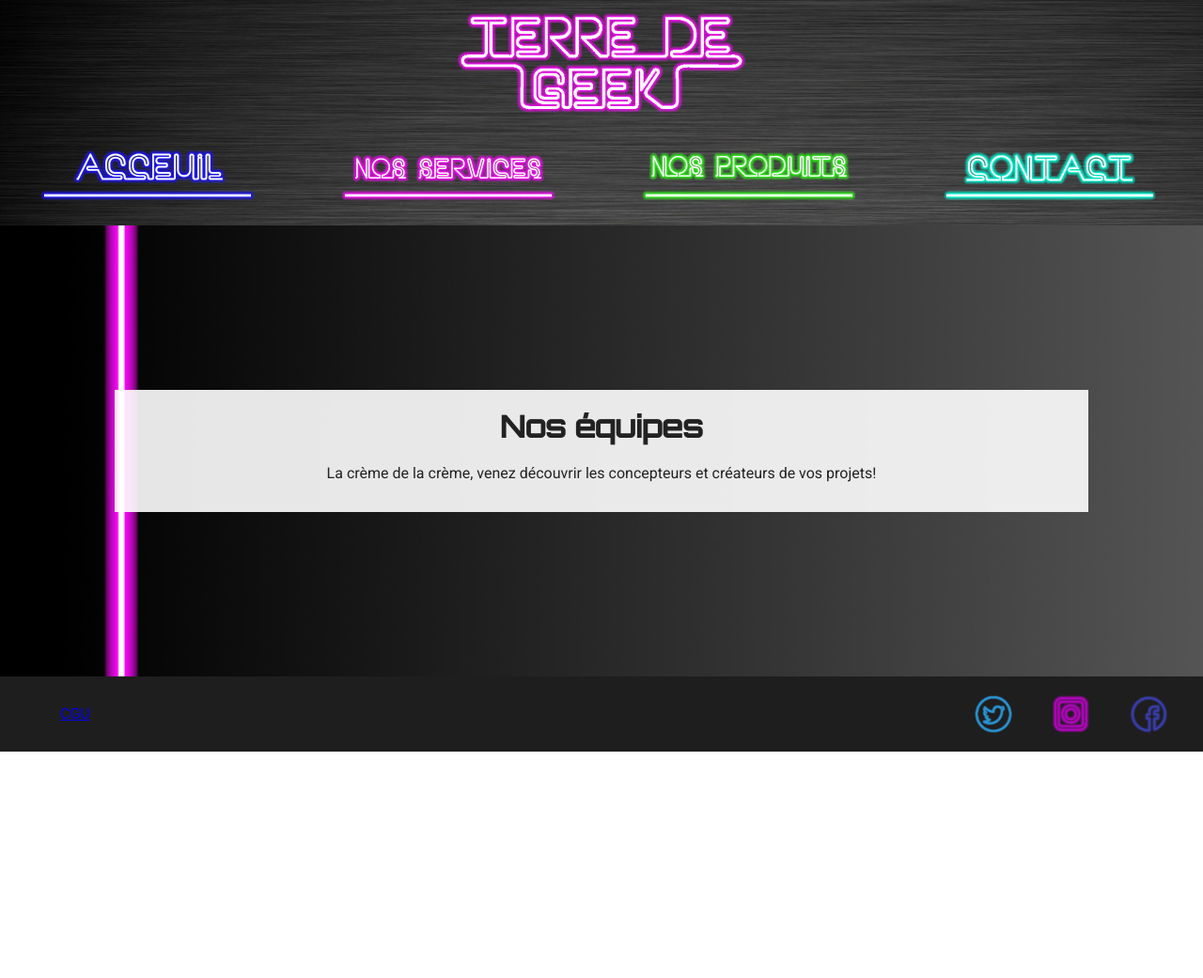
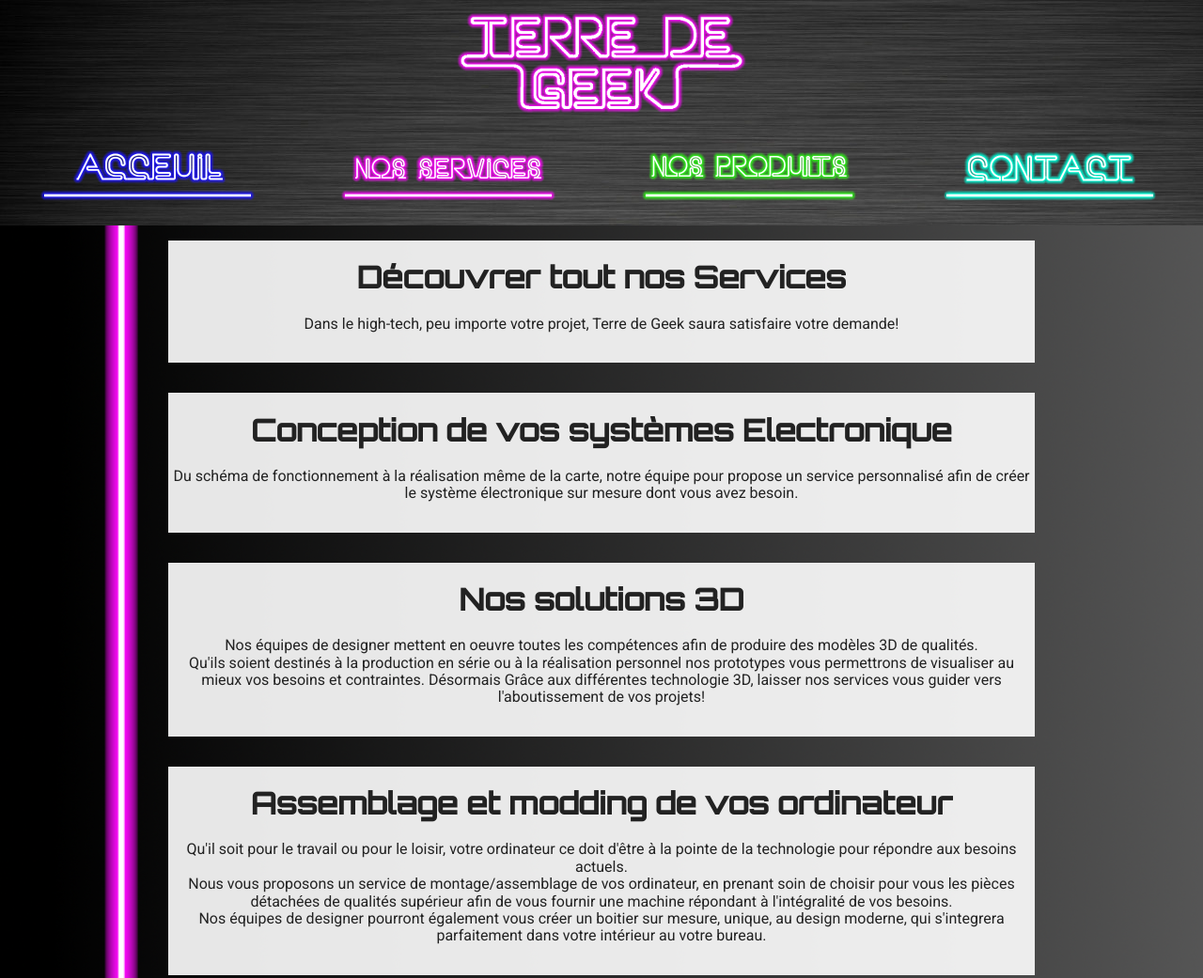
Before and after one commit to JEANThibaut/Terre-de-Geek, a website built with Parcel: page services.html in a window 1280 px wide. Shown: the top 1041 px of the page at 94% size. Before the commit the page ends 800 px from the top, so only its background shows below. Built offline with nearby package versions, Linux system fonts and the light colour scheme.

Commit message:
responsive touchPad

```diff
--- a/css/main.css
+++ b/css/main.css
@@ -209,22 +209,25 @@
   background-image: url("../img/background_contact.png");
   background-size: cover;
   background-repeat: no-repeat;
+  background-attachment: fixed;
 }
 .products{
   background-image: url("../img/background_products.png");
   background-size: cover;
   background-repeat: no-repeat;
+  background-attachment: fixed;
 }
 .services{
   background-image: url("../img/background_services.png");
   background-size: cover;
   background-repeat: no-repeat;
+  background-attachment: fixed;
 }
 .index{
   background-image: url("../img/background_accueil.png");
   background-size: cover;
   background-repeat: no-repeat;
-  background-position: left ;
+  background-attachment: fixed;
 }
 
 
@@ -250,6 +253,10 @@
   flex-wrap: nowrap;
   overflow-x: auto;
 }
+#ameliorer{
+  width: 70vw;
+  height: auto;
+}
 
 
 
@@ -274,19 +281,36 @@
   }
   li{
     display:flex;
-    justify-content: space-around;
+    justify-content: center;
     width: 100%;
   }
   li img{
     max-width: 20vw;
     height: auto;
   }
+  container{
+    max-width: 80%;
+    margin-left: 10%;
+
+  }
+  .columns{
+    display:flex;
+    justify-content: space-around;
+    margin-left:5%;
+    margin-right:5%;
+  }
+  .scroll_horizontal{
+    margin-left: 5%;
+    margin-right: 5%;
+    display: flex;
+    flex-direction: column;
+    /* flex-wrap: nowrap;
+    overflow-x: auto;*/
+  }
 }
 
-#ameliorer{
-  width: 70vw;
-  height: auto;
-}
+
+
 
 /* ==========================================================================
    Helper classes
--- a/services.html
+++ b/services.html
@@ -45,21 +45,43 @@
   </header>
 
   <div class="scroll_horizontal">
-    <container id="team">
-      <h1>Nos équipes</h1>
-      <p>La crème de la crème, venez découvrir les concepteurs et créateurs de vos projets!</p>
+    <container id="title">
+      <h1>Découvrer tout nos Services</h1>
+      <p>Dans le high-tech, peu importe votre projet, Terre de Geek
+        saura satisfaire votre demande!
+      </p>
     </container>
     <container>
-      <h1>Terre de Geek</h1>
-      <p>arhaerh</p>
+      <h1>Conception de vos systèmes Electronique</h1>
+      <p>Du schéma de fonctionnement à la réalisation même de la carte,
+        notre équipe pour propose un service personnalisé afin de créer le système
+        électronique sur mesure dont vous avez besoin.
+      </p>
     </container>
     <container>
-      <h1>Les Dernieres News</h1>
-      <p>arhaerh</p>
+      <h1>Nos solutions 3D</h1>
+      <p>Nos équipes de designer mettent en oeuvre toutes les compétences afin de produire des modèles 3D de qualités.</br>
+        Qu'ils soient destinés à la production en série ou à la réalisation personnel nos prototypes vous permettrons de visualiser
+        au mieux vos besoins et contraintes. Désormais Grâce aux différentes technologie 3D, laisser nos services vous guider vers
+        l'aboutissement de vos projets!
+      </p>
     </container>
     <container>
-      <h1>Les Dernieres News</h1>
-      <p>arhaerh</p>
+      <h1>Assemblage et modding de vos ordinateur</h1>
+      <p>Qu'il soit pour le travail ou pour le loisir, votre ordinateur ce doit d'être à la pointe de la technologie
+        pour répondre aux besoins actuels.</br>
+        Nous vous proposons un service de montage/assemblage de vos ordinateur, en prenant soin de choisir pour vous
+        les pièces détachées de qualités supérieur afin de vous fournir une machine répondant à l'intégralité de vos besoins.</br>
+        Nos équipes de designer pourront également vous créer un boitier sur mesure, unique, au design moderne, qui s'integrera parfaitement
+        dans votre intérieur au votre bureau.
+      </p>
+    </container>
+    <container>
+      <h1>La détente c'est important!</h1>
+      <p>Toutes société doit avoir des employés aui penvent travailler dans des conditions optimales.</br>
+      Pour cela rien de tels qu'une salle de détente possédant tout le nécessaire à l'épanouissement général:
+      Salle de jeu, bornes d'arcade, Terre de Geek vous proposes d'équipé vos salle de repos afin de fournir à vos employés
+      l'espace de détente rêver durant la pause café!</p>
     </container>
   </div>
   <footer>
```
Also changed, not shown: index.html (+6 -9 lines).
